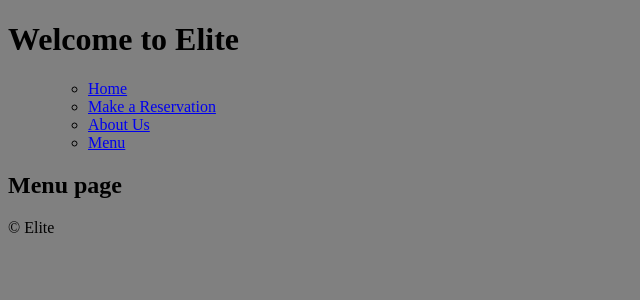
After one commit to DanParkinson/project-4-django, a Django app: template templates/home/menu.html in a window 1280 px wide. The commit adds this page. Shown: the top 300 px of the page, without its empty margins (0-640 px from the left). Run offline with Django 3.2, Linux system fonts and the light colour scheme; the template is opened without the code that fills it, so the values that code supplies are empty.

Commit message:
HTML for about us and menu page created and linked to navbar

```diff
--- a/home/urls.py
+++ b/home/urls.py
@@ -2,6 +2,8 @@ from django.urls import path
 from . import views
 
 urlpatterns = [
-    path('', views.homepage, name='home'), # home page
-     path('reservations/', views.make_reservation, name='make_reservation'),  # Reservation page
+    path('', views.homepage, name='home'),  # Home page
+    path('reservations/', views.make_reservation, name='make_reservation'),  # Reservation page
+    path('about-us/', views.about_us, name='about_us'),  # About Us page
+    path('menu/', views.menu, name='menu'),  # Menu page
 ]
--- a/home/views.py
+++ b/home/views.py
@@ -8,3 +8,9 @@ def homepage(request):
 def make_reservation(request):
     form = ReservationForm()  # Create an instance of the form
     return render(request, 'reservations/reserve_table.html', {'form' : form})
+
+def about_us(request):
+    return render(request, 'home/about_us.html')  # New "About Us" page
+
+def menu(request):
+    return render(request, 'home/menu.html')  # New "Menu" page
--- /dev/null
+++ b/templates/home/about_us.html
@@ -0,0 +1,6 @@
+{% extends 'base.html' %}
+
+{% block content %}
+    <h1>About Us</h1>
+    <p>Welcome to Elite Restaurant. We are proud to offer the finest dining experience in the city...</p>
+{% endblock %}
--- /dev/null
+++ b/templates/home/menu.html
@@ -0,0 +1,7 @@
+{% extends 'base.html' %}
+
+{% block title %}Home{% endblock %}
+
+{% block content %}
+    <h2>Menu page</h2>
+{% endblock %}
--- a/templates/partials/navbar.html
+++ b/templates/partials/navbar.html
@@ -4,8 +4,8 @@
             <ul>
                 <li><a href="{% url 'home' %}">Home</a></li>
                 <li><a href="{% url 'make_reservation' %}">Make a Reservation</a></li>
-                <li><a href="#">About Us</a></li>
-                <li><a href="#">Menu</a></li>
+                <li><a href="{% url 'about_us' %}">About Us</a></li>
+                <li><a href="{% url 'menu' %}">Menu</a></li>
             </ul>
         </nav>
     </ul>
```
